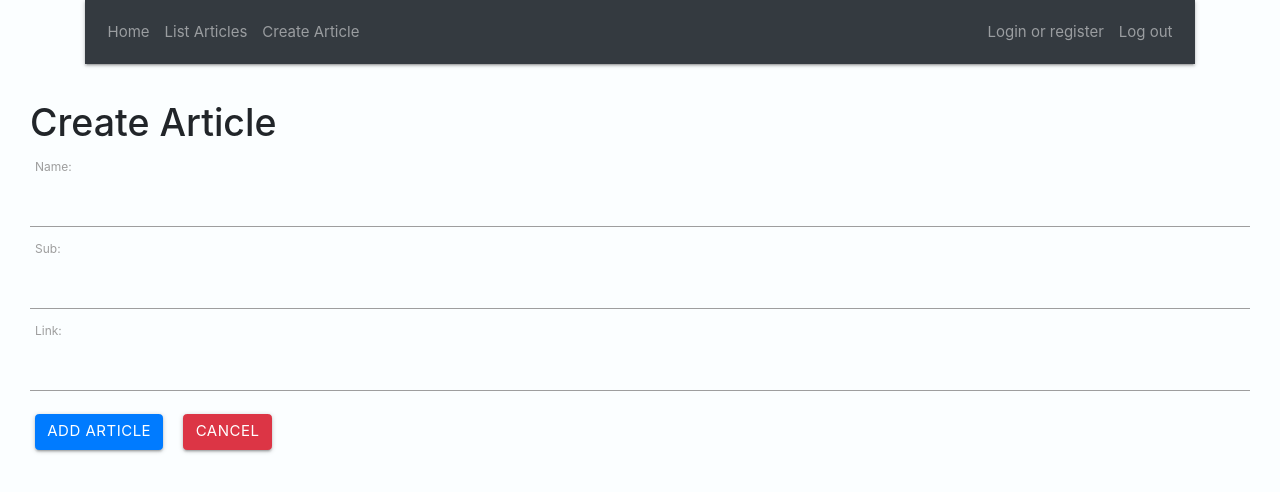
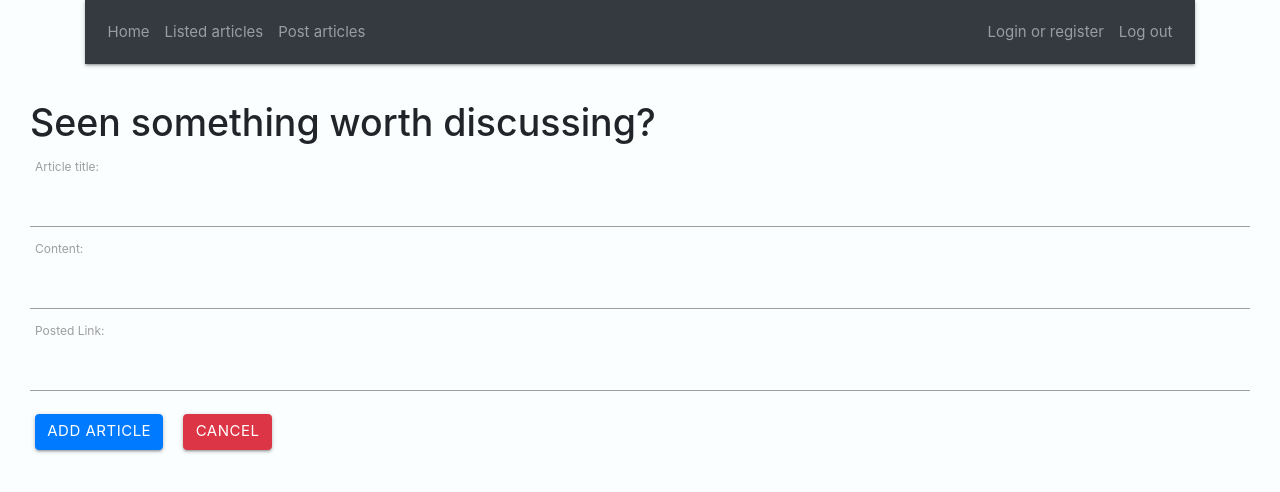
Before and after one commit to Joshuamac2/news-front, a React (Create React App) app: page /articles/create in a window 1280 px wide. Shown: the top 492 px of the page. Built offline with nearby package versions, Linux system fonts and the light colour scheme.

Commit message:
News publisher highlighted by color based on its wing

```diff
--- a/src/components/Links.jsx
+++ b/src/components/Links.jsx
@@ -32,12 +32,12 @@ class Links extends Component {
                         </Item>
                         <Item>
                             <Link to="/articles/list" className="nav-link">
-                                List Articles
+                                Listed articles
                             </Link>
                         </Item>
                         <Item>
                             <Link to="/articles/create" className="nav-link">
-                                Create Article
+                                Post articles
                             </Link>
                         </Item>
                     </List>
--- a/src/components/NewsArticle.js
+++ b/src/components/NewsArticle.js
@@ -1,4 +1,10 @@
 import React from "react";
+
+const getColor = (wing) => {
+    if (wing === "CNN") return 'red';
+    if (wing === "BBC News") return 'blue';
+    return '';
+};
 
 function NewsArticle({ data }) {
   return (
@@ -7,7 +13,7 @@ function NewsArticle({ data }) {
       <p className="news__desc">{data.description}</p>
       <span className="news__author">{data.author}</span> <br />
       <span className="news__published">{data.publishedAt}</span>
-      <span className="news__source">{data.source.name}</span>
+      <span style={{ color: getColor(data.source.name) }} className="news__source">{data.source.name}</span>
     </div>
   );
 }
--- a/src/pages/ArticlesInsert.jsx
+++ b/src/pages/ArticlesInsert.jsx
@@ -82,23 +82,23 @@ class ArticlesInsert extends Component {
         const { title, sub, link } = this.state
         return (
             <Wrapper>
-                <Title>Create Article</Title>
+                <Title>Seen something worth discussing?</Title>
 
-                <Label>Name: </Label>
+                <Label>Article title: </Label>
                 <InputText
                     type="text"
                     value={title}
                     onChange={this.handleChangeInputTitle}
                 />
 
-                <Label>Sub: </Label>
+                <Label>Content: </Label>
                 <InputText
                     type="text"
                     value={sub}
                     onChange={this.handleChangeInputSub}
                 />
 
-                <Label>Link: </Label>
+                <Label>Posted Link: </Label>
                 <InputText
                     type="text"
                     value={link}
```
